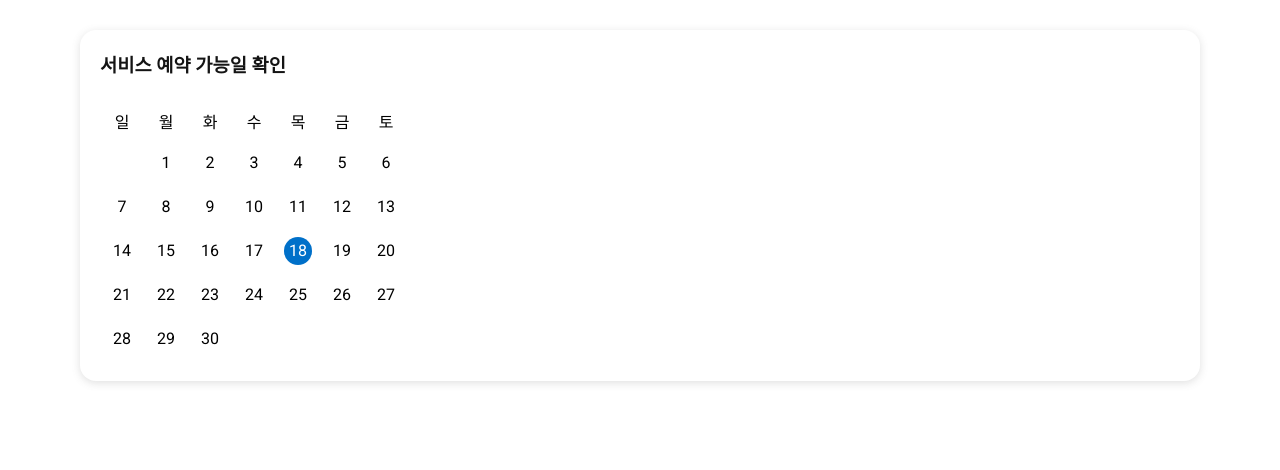
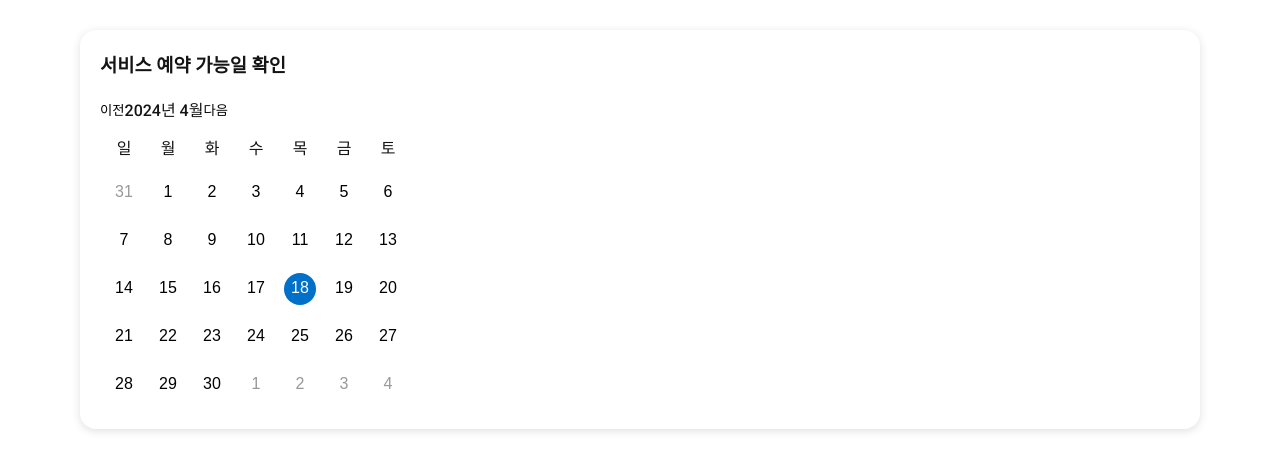
Before and after one commit to seod0209/reservation-calendar, a React (Create React App) app: page / in a window 1280 px wide. Shown: the top 470 px of the page. Built offline with nearby package versions, Linux system fonts and the light colour scheme; no server answers.

Commit message:
feat: 달력 상단 버튼 및 해당 년월 정보 - 이전, 다음달 이동 버튼 - 해당 년월 정보 헤더에 표시

```diff
--- /dev/null
+++ b/src/components/calendar/Header.tsx
@@ -0,0 +1,40 @@
+import { FC } from 'react';
+import styled from '@emotion/styled';
+
+const HeaderContainer = styled.div`
+  display: flex;
+  justify-content: space-beteen;
+  align-items: center;
+`;
+
+const Button = styled.button`
+  border-radius: 50px;
+  overflow: hidden;
+  &:hover {
+    background-color: #f2f2f2;
+  }
+`;
+
+const YearAndMonth = styled.div`
+  font-weight: 500;
+`;
+
+interface HeaderProps {
+  currMonth: number;
+  currYear: number;
+  handlePrevMonth: () => void;
+  handleNextMonth: () => void;
+}
+const Header: FC<HeaderProps> = ({ currMonth, currYear, handlePrevMonth, handleNextMonth }) => (
+  <HeaderContainer>
+    <Button onClick={handlePrevMonth}>이전</Button>
+    <YearAndMonth>
+      {currYear}년 {currMonth}월
+    </YearAndMonth>
+    <Button disabled={currYear === 2025 && currMonth === 12} onClick={handleNextMonth}>
+      다음
+    </Button>
+  </HeaderContainer>
+);
+
+export default Header;
--- a/src/components/calendar/index.tsx
+++ b/src/components/calendar/index.tsx
@@ -1,27 +1,40 @@
 import { FC, useCallback } from 'react';
 import styled from '@emotion/styled';
-import { useCalendar } from '../../hooks/useCalendar';
+import { subMonths } from 'date-fns';
+
+import { useCalendar } from '../../hooks/use-calendar';
+
+import Header from './Header';
 
 const CalendarContainer = styled.div`
   overflow: hidden;
 `;
 const RowContainer = styled.div`
   display: flex;
-  gap: 16px;
+  gap: 12px;
   padding: 8px;
 `;
 
 const WeekListContainer = styled.div``;
 
-const Cell = styled.div<{ isselected?: boolean; ishidden?: boolean }>`
-  visibility: ${({ ishidden }) => (ishidden ? 'hidden' : 'visible')};
-  padding: 4px;
-  width: 28px;
-  height: 28px;
+const Cell = styled.div`
+  padding: 6px;
+  width: 32px;
+  height: 32px;
+
+  text-align: center;
+`;
+
+const DateButton = styled.button<{ isselected?: boolean; isactive?: boolean }>`
   border-radius: 50px;
-  text-align: center;
+  overflow: hidden;
   background-color: ${({ isselected }) => (isselected ? '#0070c9' : '#ffffff')};
   color: ${({ isselected }) => (isselected ? '#ffffff' : '#000000')};
+  opacity: ${({ isactive }) => (isactive ? 1 : 0.4)};
+  font-size: 16px;
+  &:hover {
+    background-color: ${({ isselected }) => (isselected ? '#0070c9' : ' #f2f2f2')};
+  }
 `;
 
 const Calendar: FC = () => {
@@ -39,8 +52,18 @@ const Calendar: FC = () => {
     [currDate, setCurrDate],
   );
 
+  const handlePrevMonth = () => setCurrDate(subMonths(currDate, 1));
+
+  const handleNextMonth = () => setCurrDate(subMonths(currDate, -1));
+  console.log(currDate, currDate.getMonth());
   return (
     <CalendarContainer>
+      <Header
+        currMonth={currDate.getMonth() + 1}
+        currYear={currDate.getFullYear()}
+        handlePrevMonth={handlePrevMonth}
+        handleNextMonth={handleNextMonth}
+      />
       <RowContainer>
         {DAY_LIST.map((day) => (
           <Cell>{day}</Cell>
@@ -49,10 +72,14 @@ const Calendar: FC = () => {
       <WeekListContainer>
         {calendarGroupByWeek.map((week) => (
           <RowContainer key={`${week[0]}`}>
-            {week.map((d) => (
-              <Cell key={`${d}`} onClick={() => handleSelectDate(d)} isselected={d === currDate.getDate()} ishidden={d === 0}>
-                {d}
-              </Cell>
+            {week.map((day) => (
+              <DateButton
+                isselected={day.date === currDate.getDate()}
+                isactive={day.type === 'curr'}
+                onClick={() => handleSelectDate(day.date)}
+              >
+                <Cell>{day.date}</Cell>
+              </DateButton>
             ))}
           </RowContainer>
         ))}
--- a/src/hooks/useCalendar.ts
+++ b/src/hooks/use-calendar.ts
@@ -1,23 +1,37 @@
 import { useState } from 'react';
 import { getDaysInMonth } from 'date-fns'; // subMonths
 
+interface DateInfo {
+  date: number;
+  type: string;
+}
+
 const DAY_OF_WEEK = 7;
-const CALENDAR_LENGTH = 35; // 최대 5주(7일 기준)
-const EMPTY_DAY_VALUE = 0;
+const CALENDAR_LENGTH = 35;
 
 export function useCalendar() {
   const [currDate, setCurrDate] = useState<Date>(new Date());
 
+  const lastMonth = new Date(currDate.getFullYear(), currDate.getMonth() - 1, currDate.getDate());
+
+  const totalDaysInLastMonth = getDaysInMonth(lastMonth);
   const totalDaysInMonth = getDaysInMonth(currDate);
+
   const currMonthStartDay = new Date(currDate.getFullYear(), currDate.getMonth(), 1).getDay();
 
-  const prevDays = Array.from({ length: Math.max(0, currMonthStartDay) }).map(() => EMPTY_DAY_VALUE);
-  const currDays = Array.from({ length: totalDaysInMonth }).map((_, i) => i + 1);
-  const nextDays = Array.from({ length: CALENDAR_LENGTH - prevDays.length - currDays.length }).map(() => EMPTY_DAY_VALUE);
+  const prevDays = Array.from({ length: Math.max(0, currMonthStartDay) }).map((_, idx) => ({
+    date: totalDaysInLastMonth - idx,
+    type: 'prev',
+  }));
+  const currDays = Array.from({ length: totalDaysInMonth }).map((_, i) => ({ date: i + 1, type: 'curr' }));
+  const nextDays = Array.from({ length: CALENDAR_LENGTH - prevDays.length - currDays.length }).map((_, idx) => ({
+    date: idx + 1,
+    type: 'next',
+  }));
 
   const currCalendarList = prevDays.concat(currDays, nextDays);
 
-  const calendarGroupByWeek = currCalendarList.reduce((acc: number[][], curr, idx) => {
+  const calendarGroupByWeek = currCalendarList.reduce((acc: DateInfo[][], curr, idx) => {
     const chunkIndex = Math.floor(idx / DAY_OF_WEEK);
 
     // acc[chunkIndex]이 있으면 acc[chunkIndex]의 값을 할당 없으면, 빈 배열을 할당
--- a/src/pages/main/components/search-holidays/index.tsx
+++ b/src/pages/main/components/search-holidays/index.tsx
@@ -6,12 +6,17 @@ import { fetchPublicHolidays } from '../../../../apis/index';
 const SearchHolidaysContainer = styled.div`
   padding: 20px;
   width: 100%;
+  min-width: 340px;
   border-radius: 16px;
   box-shadow: rgba(99, 99, 99, 0.2) 0px 2px 8px 0px;
   background-color: rgb(255, 255, 255);
   display: flex;
   flex-direction: column;
   gap: 20px;
+
+  @media (max-width: 768px) {
+    padding: 16px;
+  }
 `;
 
 const PageTitle = styled.h3``;
--- a/src/pages/main/index.tsx
+++ b/src/pages/main/index.tsx
@@ -14,6 +14,10 @@ const MainInner = styled.div`
   padding: 30px 40px;
   width: 100%;
   max-width: 1200px;
+
+  @media (max-width: 768px) {
+    padding: 20px;
+  }
 `;
 
 const MainPage: FC = () => (
--- a/src/styles/Global.tsx
+++ b/src/styles/Global.tsx
@@ -45,6 +45,11 @@ const reset = css`
     outline: none;
     cursor: pointer;
 
+    &:disabled {
+      color: #8d949f;
+      cursor: default;
+    }
+
   }
 
   p,
```
Also changed, not shown: src/hooks/use-date-range.ts (added, +7 -0 lines).
